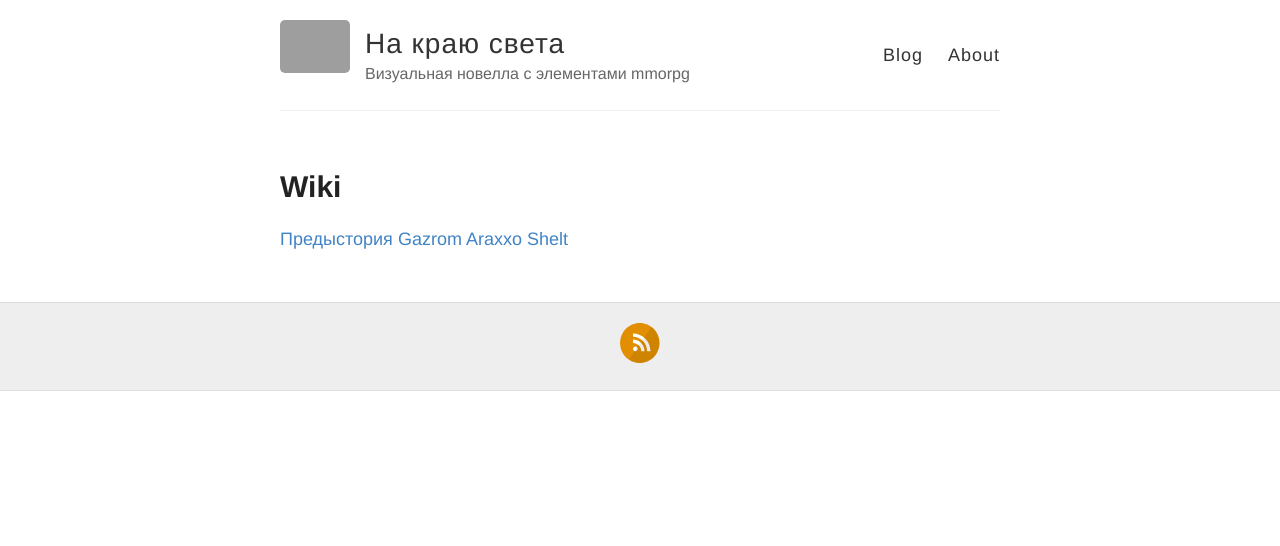
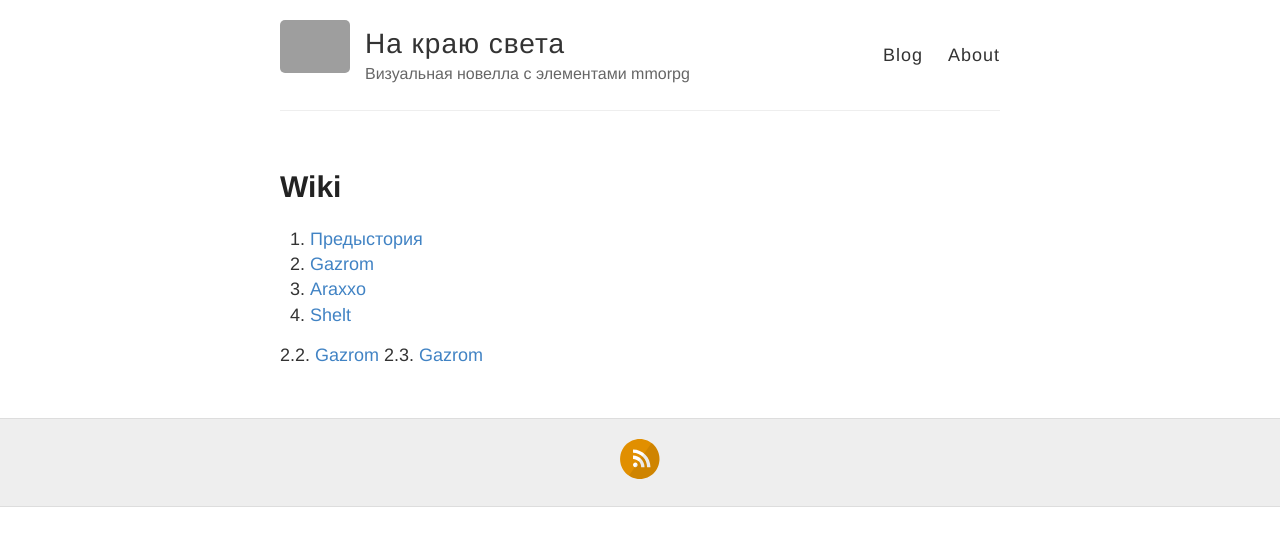
Before and after one commit to IPv6/kristallum, a Jekyll site: the page built from _pages/wiki-index.md, in a window 1280 px wide. Shown: the top 546 px of the page. Built offline with Jekyll 4.4.1, drawn with Linux system fonts in a browser that asks for light colours; grey boxes are pictures that could not be loaded.

```diff
--- a/_pages/wiki-index.md
+++ b/_pages/wiki-index.md
@@ -4,7 +4,10 @@ title: Wiki
 permalink: /pages/wiki-index/
 ---
 
-[Предыстория]({% post_url 2016-1-05-Wiki-Gamestory %})
-[Gazrom]({% post_url 2016-1-04-Wiki-Corp1 %})
-[Araxxo]({% post_url 2016-1-03-Wiki-Corp2 %})
-[Shelt]({% post_url 2016-1-02-Wiki-Corp3 %})
+1. [Предыстория]({% post_url 2016-1-05-Wiki-Gamestory %})
+2. [Gazrom]({% post_url 2016-1-04-Wiki-Corp1 %})
+3. [Araxxo]({% post_url 2016-1-03-Wiki-Corp2 %})
+4. [Shelt]({% post_url 2016-1-02-Wiki-Corp3 %})
+
+2.2. [Gazrom]({% post_url 2016-1-04-Wiki-Corp1 %})
+2.3. [Gazrom]({% post_url 2016-1-04-Wiki-Corp1 %})
```
Also changed, not shown: _posts/2016-1-02-Wiki-Corp3.md (+3 -1 lines), _posts/2016-1-03-Wiki-Corp2.md (+3 -1 lines), _posts/2016-1-04-Wiki-Corp1.md (+3 -1 lines).
